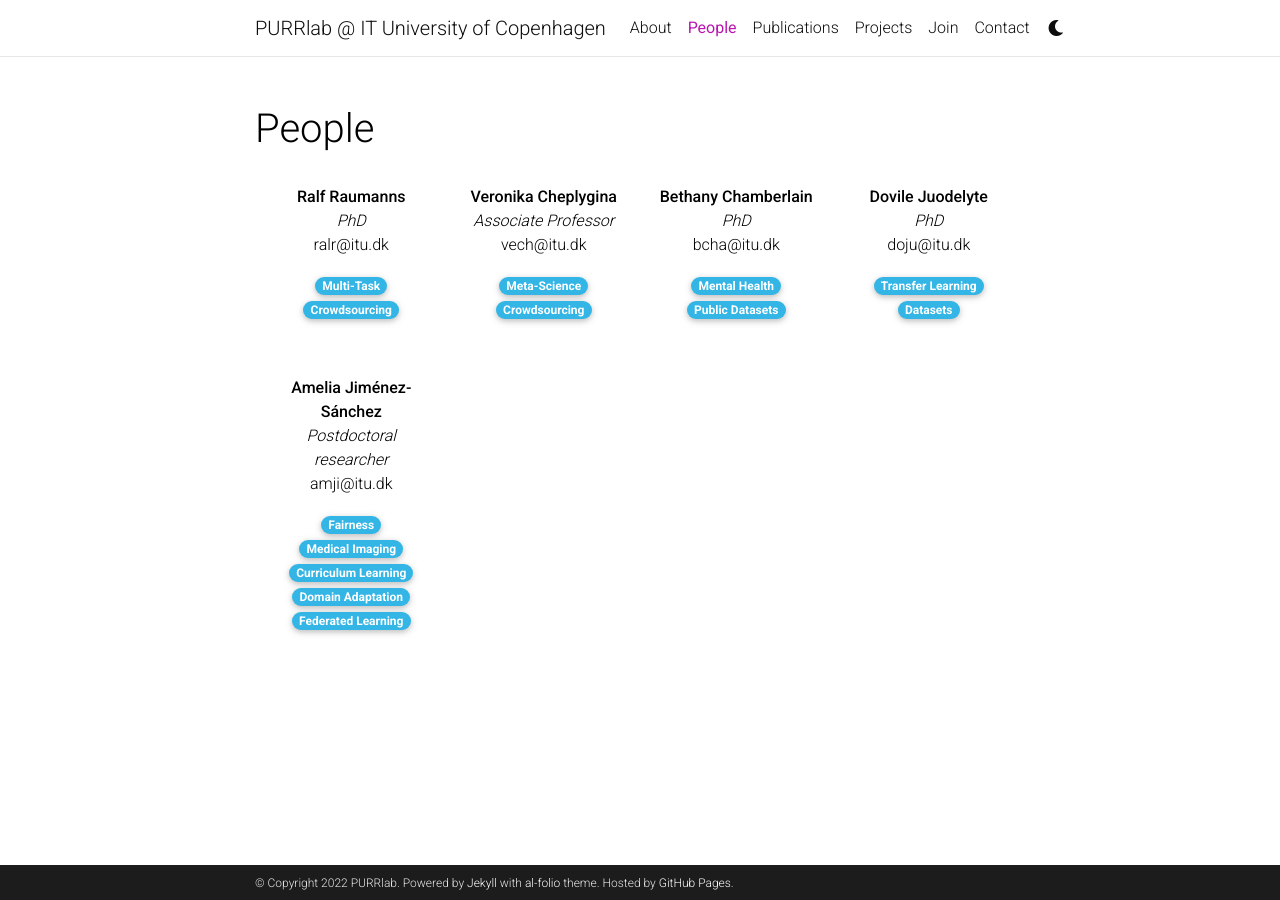
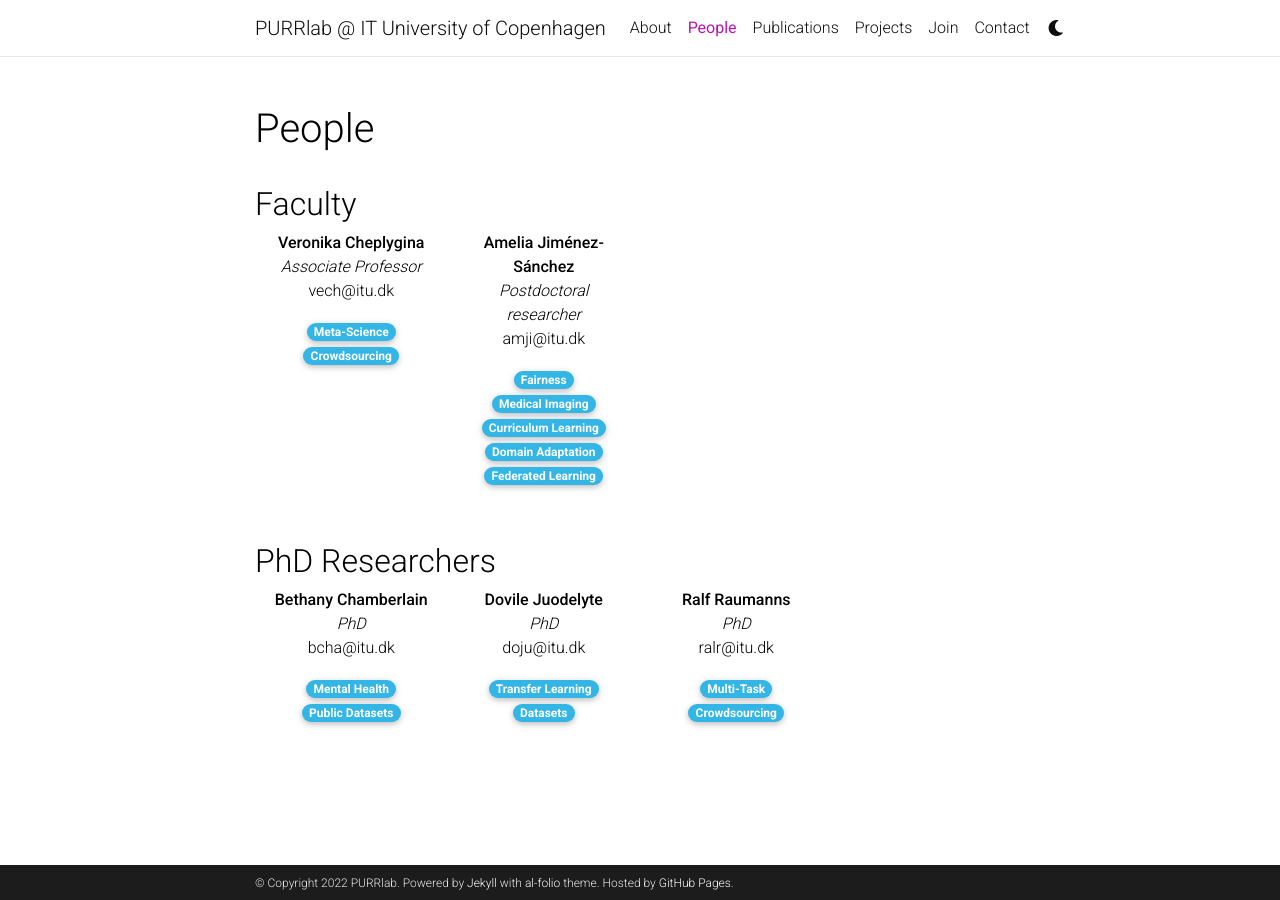
Before and after one commit to bethanychamberlain/testing, a Jekyll site: the page built from _pages/people.md, in a window 1280 px wide. Built offline with Jekyll 4.4.1, drawn with Linux system fonts in a browser that asks for light colours; comment, search, counter and statistics services are not loaded; a style sheet for code colours, icons or effects is not loaded.

Commit message:
Adding groups back in

```diff
--- a/_includes/people.html
+++ b/_includes/people.html
@@ -1,6 +1,6 @@
 <div class="People">
-
-  {% assign people = site.people | sort: "started" %}
+<h2>Faculty</h2>
+  {% assign people = site.people | where: "group", "Faculty" %}
   {% if people.size != 0 %}
 
     <div class="container">
@@ -22,29 +22,25 @@
     </div>
   {% endif %}
 
+<h2>PhD Researchers</h2>
+  {% assign people = site.people | where: "group", "PhD" %}
+  {% if people.size != 0 %}
 
-<!-- <div class="table-responsive">
-<div class="People">
-  <h1>Faculty</h1>
-  {% if site.people  %}
-  <table class="table table-sm table-borderless">
-  {% assign people = site.people | reverse %}
-  {% for item in people limit: site.people_limit %}
-    <tr>
-      <th scope="row">{{ item.name }}</th>
-      <td>
-        {% if item.inline %}
-          {{ item.title | remove: '<p>' | remove: '</p>' | emojify }}
-        {% else %}
-          <a class="people-title" href="{{ item.url | relative_url }}">{{ item.title }}</a>
+    <div class="container">
+      {% for person in people limit: site.people_limit %}
+        {% assign remainder = forloop.index | modulo: 4 %}
+        {% if forloop.first == true %}
+          <div class="row">
+        {% elsif remainder == 4 %}
+          </div>
+          <div class="row">
         {% endif %}
-      </td>
-    </tr>
-  {% endfor %}
-  </table>
-</div>
-{% else %}
-  <p>No people so far...</p>
-{% endif %}
-</div>
--->
+
+        {% include person.html %}
+
+        {% if forloop.last %}
+          </div>
+        {% endif %}
+      {% endfor %}
+    </div>
+  {% endif %}
```
